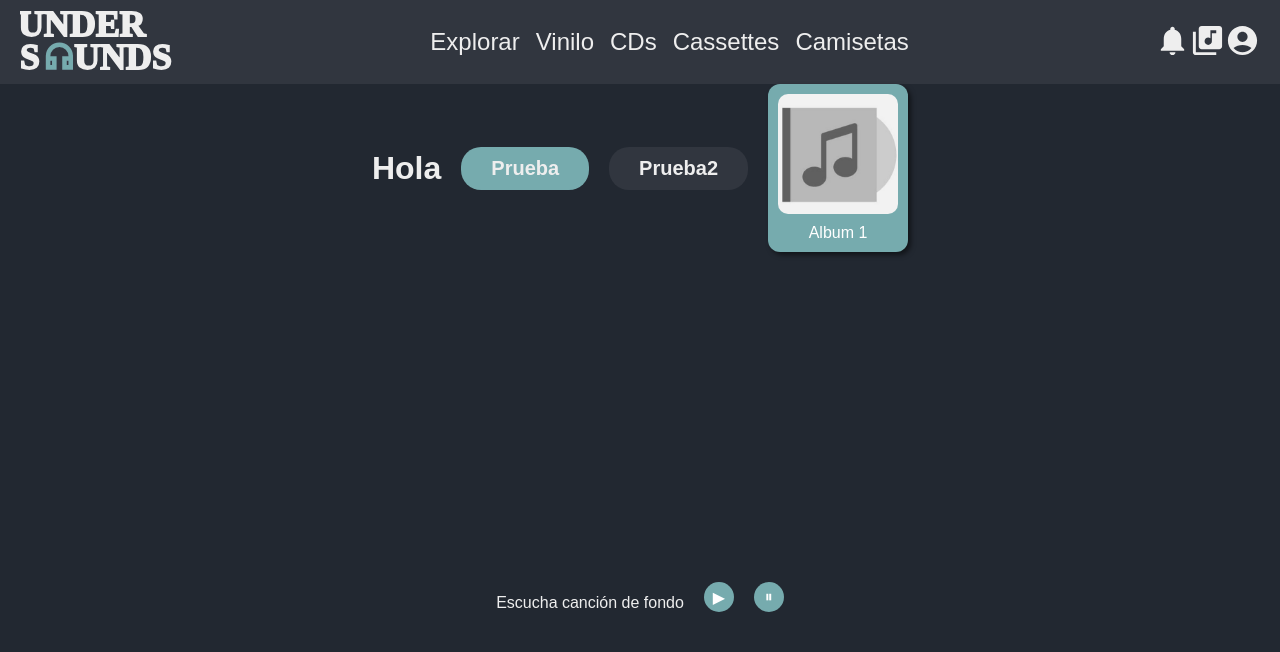
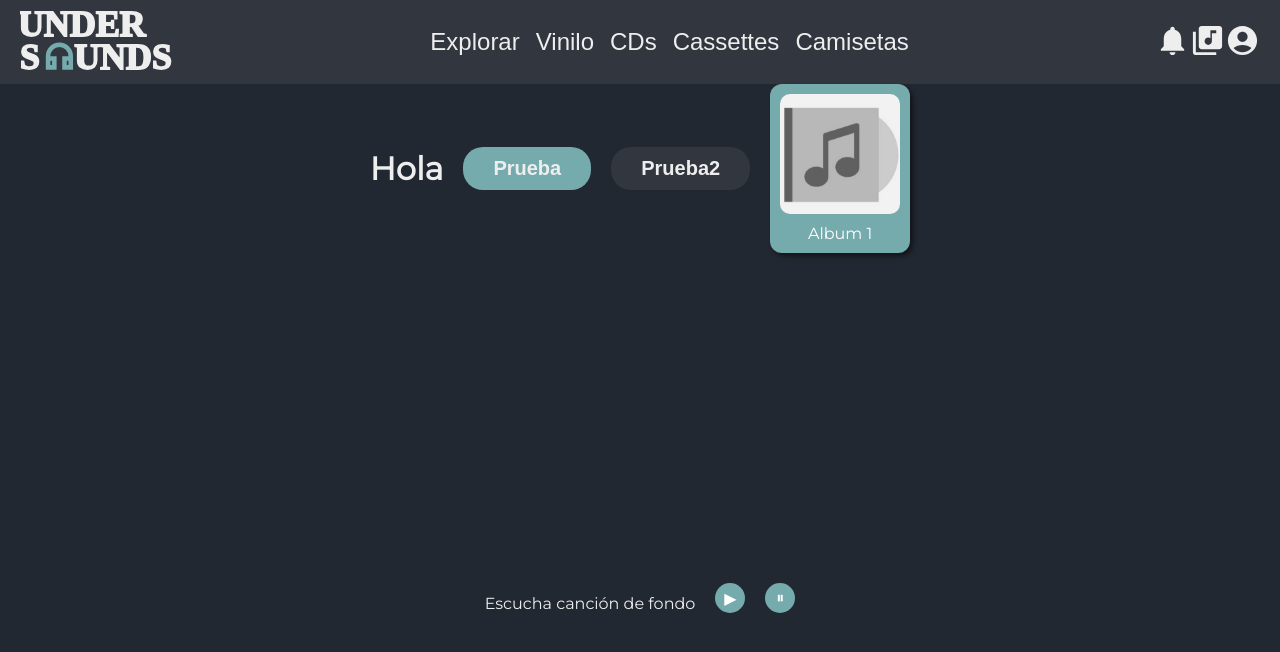
Before and after one commit to abenitezm/undersounds, a Next.js app: page / in a window 1280 px wide. Shown: the top 652 px of the page. Built offline with nearby package versions, Linux system fonts and the light colour scheme.

Commit message:
Pequeño commit. Modificado la fuente de texto del proyecto.

```diff
--- a/src/app/layout.tsx
+++ b/src/app/layout.tsx
@@ -1,19 +1,11 @@
 import type { Metadata } from "next";
-import { Geist, Geist_Mono } from "next/font/google";
 import WebAudio from "./components/WebAudio";
 import "./globals.css";
 import StyledComponentsRegistry from "@/lib/registry";
 import NavBar from "./components/NavBar";
+import { Montserrat } from "next/font/google";
 
-const geistSans = Geist({
-  variable: "--font-geist-sans",
-  subsets: ["latin"],
-});
-
-const geistMono = Geist_Mono({
-  variable: "--font-geist-mono",
-  subsets: ["latin"],
-});
+const montserrat = Montserrat( { subsets: ['latin'], weight: "400"} );
 
 export const metadata: Metadata = {
   title: "UnderSounds",
@@ -27,7 +19,7 @@
 }>) {
   return (
     <html lang="en">
-      <body className={`${geistSans.variable} ${geistMono.variable}`}>
+      <body className={`${montserrat.className} antialiased`}>
         <NavBar />
         <StyledComponentsRegistry>{children}</StyledComponentsRegistry>
         <WebAudio />
```
